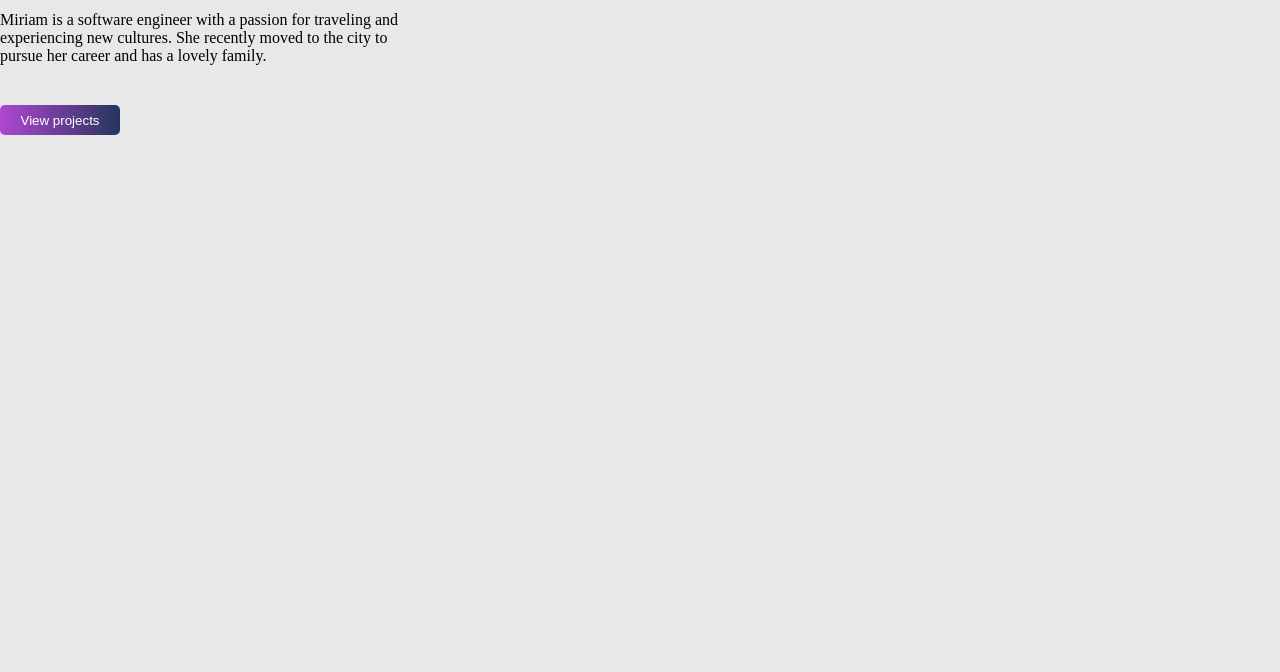
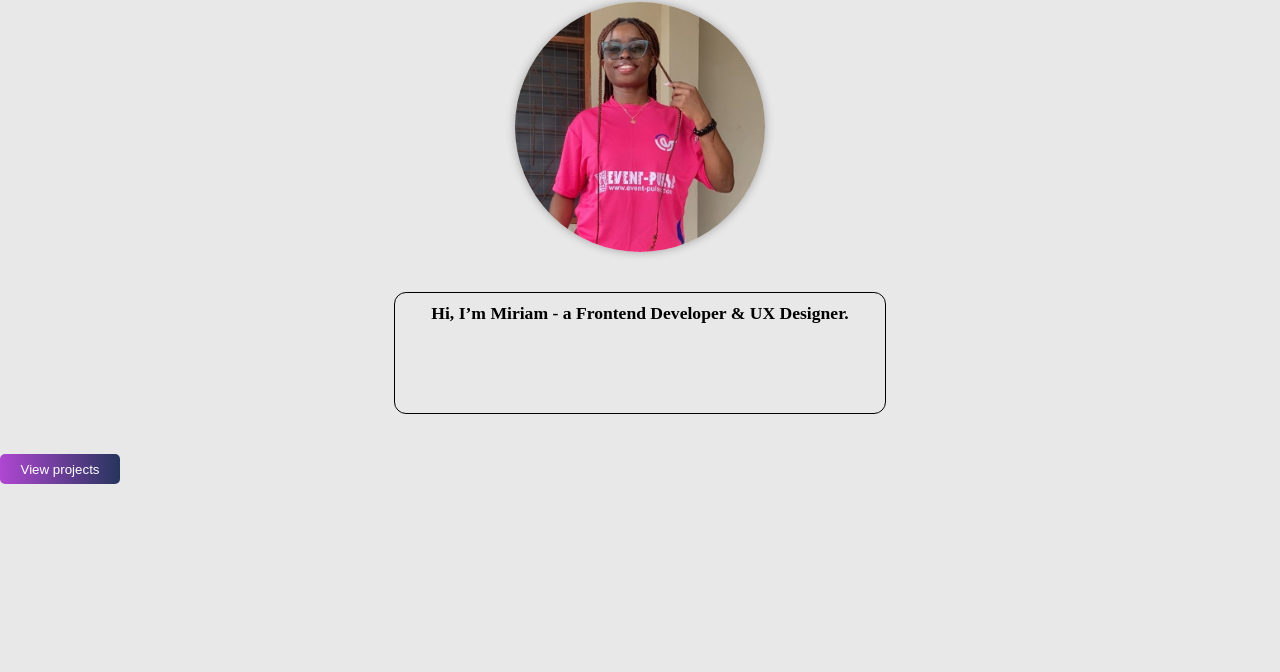
Before and after one commit to babymiri6/hero-page-project, a plain HTML site: page index.html in a window 1280 px wide. Shown: the part 128-800 px from the top of the page. Drawn offline with Linux system fonts and the light colour scheme.

Commit message:
first commit

```diff
--- a/hero.css
+++ b/hero.css
@@ -18,6 +18,7 @@ ul {
     background-color: black;
     color: white;
     margin: 0;
+    margin-bottom: 70px;
     box-shadow: 0px 3px 10px #000000;
 }
 
@@ -38,18 +39,38 @@ li a:hover:not(.active) {
     color: #FFFFFF;
 }
 
-main .hero{
-    display: block;
+h1 {
+    margin-bottom: 24px;
+    font-size: 1.1rem;
+    text-align: center;
+}
+
+.profileContainer {
+    width: 250px;
+    height: 250px;
+    border-radius: 50%;
+    box-shadow: 0 0 10px rgba(0, 0, 0, 0.3);
+    overflow: hidden;   /* Prevents the image from appearing as a rectangle */
     margin: auto;
 }
 
-h1 {
-    margin-bottom: 24px;
-    font-size: 3rem;
+.profileContainer img {
+    width: 100%;
+    height: 100%;
+    object-fit: cover;
 }
 
-.tagline {
-    margin-bottom: 40px;
+.introContainer{
+    width: 490px;
+    height: 120px;
+    margin: 40px auto;
+    border: 1px solid black;
+    border-radius: 12px;
+}
+
+.headline {
+    padding: 10px;
+    text-align: center;
 }
 
 .gradient {
--- a/index.html
+++ b/index.html
@@ -16,12 +16,13 @@
         </ul>
 
     <main class="hero">
-        <h1>Miriam Ephraim</h1>
+        <div class="profileContainer"><img src="../hero-page-project/image/IMG_6924.jpg" alt="A photo of Miriam"></div>
 
-        <p class="tagline">Miriam is a software engineer with a passion for traveling and <br>
-        experiencing new cultures. She recently moved to the city to <br>
-        pursue her career and has a lovely family.
-        </p>
+        <div class="introContainer">
+        <h1 class="headline">
+            Hi, I’m Miriam - a Frontend Developer & UX Designer.
+        </h1>
+        </div>
 
         <button class= "gradient" value="view projects">View projects</button>
     </main>
```
Also changed, not shown: image/IMG_6924.jpg (added), 1 other file.
